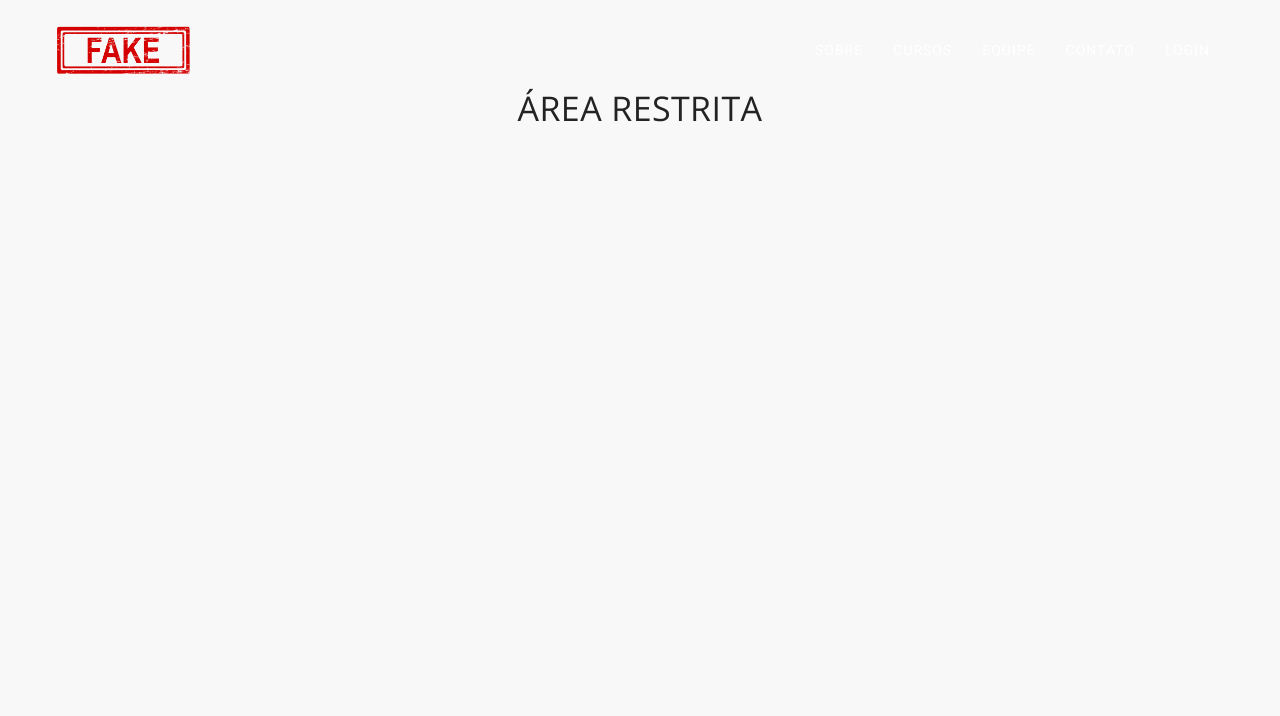
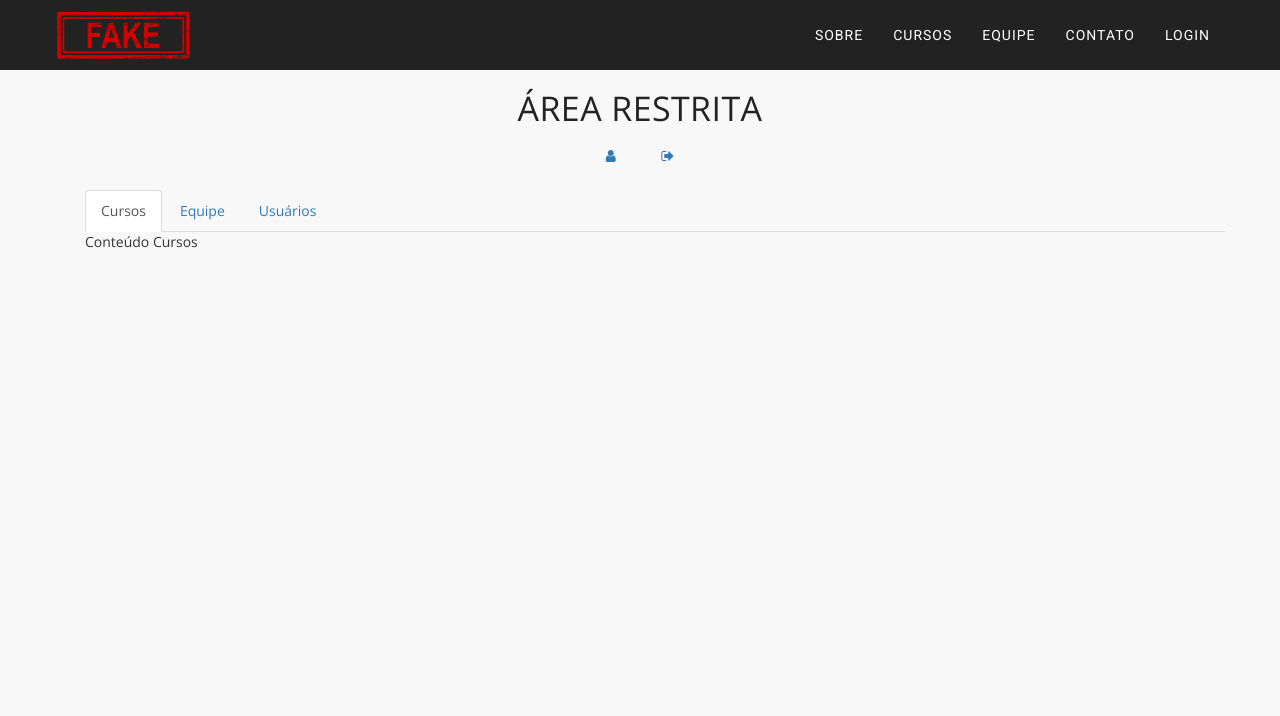
Before and after one commit to joao-rezende/fake_cursos, a CodeIgniter app: page /fake_cursos/restrict in a window 1280 px wide. Shown: the top 716 px of the page. Run offline with CodeIgniter, Linux system fonts and the light colour scheme; the visitor is signed in with stand-in values (Sample User, id 1); some libraries are stand-ins or nearby versions; some web fonts are replaced.

Commit message:
Corrigido base_url do projeto; Criado View Restrict(HTML)

```diff
--- a/application/config/config.php
+++ b/application/config/config.php
@@ -23,7 +23,7 @@ defined('BASEPATH') OR exit('No direct script access allowed');
 | a PHP script and you can easily do that on your own.
 |
 */
-$config['base_url'] = 'http://127.0.0.1/curso_codeigniter/';
+$config['base_url'] = 'http://127.0.0.1/fake_cursos/';
 
 /*
 |--------------------------------------------------------------------------
--- a/application/views/restrict.php
+++ b/application/views/restrict.php
@@ -7,6 +7,34 @@
                 </div>
             </div>
         </div>
+
+        <div class="row">
+            <div class="col-lg-offset-5 col-lg-2 text-center">
+                <div class="form-group">
+                    <a class="btn btn-link"><i class="fa fa-user"></i></a>
+                    <a class="btn btn-link" href="restrict/logoff"><i class="fa fa-sign-out"></i></a>
                 </div>
-			<!-- /.container -->
+            </div>
+        </div>
+
+        <div class="container">
+            <ul class="nav nav-tabs">
+                <li class="active"><a href="#tab_courses" role="tab" data-toggle="tab">Cursos</a></li>
+                <li><a href="#tab_team" role="tab" data-toggle="tab">Equipe</a></li>
+                <li><a href="#tab_user" role="tab" data-toggle="tab">Usuários</a></li>
+            </ul>
+
+            <div class="tab-content">
+                <div id="tab_courses" class="tab-pane active">
+                    Conteúdo Cursos
+                </div>
+                <div id="tab_team" class="tab-pane">
+                    Conteúdo Equipe
+                </div>
+                <div id="tab_user" class="tab-pane">
+                    Conteúdo usuários
+                </div>
+            </div>
+        </div>
+    </div><!-- /.container -->
 </section>
--- a/application/views/template/scripts.php
+++ b/application/views/template/scripts.php
@@ -4,9 +4,6 @@
 		<script src="https://ajax.googleapis.com/ajax/libs/jquery/1.11.3/jquery.min.js"></script>
 		<script src="http://cdnjs.cloudflare.com/ajax/libs/jquery-easing/1.3/jquery.easing.min.js"></script>
 		<script src="<?php echo base_url(); ?>public/js/bootstrap.min.js"></script>
-		<script src="<?php echo base_url(); ?>public/js/owl.carousel.min.js"></script>
-		<!-- <script src="<?php echo base_url(); ?>public/js/cbpAnimatedHeader.js"></script> -->
-		<script src="<?php echo base_url(); ?>public/js/theme-scripts.js"></script>
 		<!-- IE10 viewport hack for Surface/desktop Windows 8 bug -->
 		<script src="<?php echo base_url(); ?>public/js/ie10-viewport-bug-workaround.js"></script>
 
--- a/public/js/util.js
+++ b/public/js/util.js
@@ -1,4 +1,4 @@
-const BASE_URL = "http://127.0.0.1/curso_codeigniter/";
+const BASE_URL = "http://127.0.0.1/fake_cursos/";
 
 function clearErrors() {
 	$(".has-error").removeClass("has-error");
```
Also changed, not shown: application/controllers/Home.php (+5 -4 lines). Lines whose indentation alone changed are shown as unchanged.
